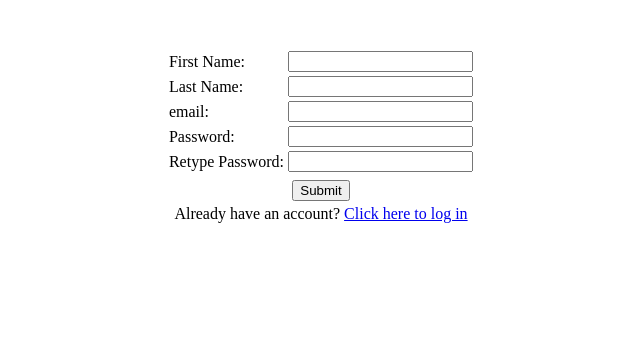
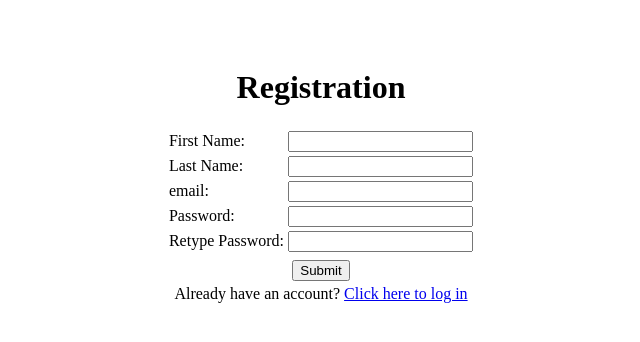
Before and after one commit to shajaratul/TMS, a PHP site: page /register.php in a window 1280 px wide. Shown: the top 342 px of the page, without its empty margins (319-959 px from the left). Run offline with PHP 8.4, Linux system fonts and the light colour scheme.

Commit message:
added heading

```diff
--- a/register.php
+++ b/register.php
@@ -5,6 +5,7 @@
 
 <body>
 	<div align="center" style="padding-top:40px">
+	<h1> Registration </h1>
 	<table border="0">
 	<tr>
 		<td> <p> First Name: </p> </td>
```
